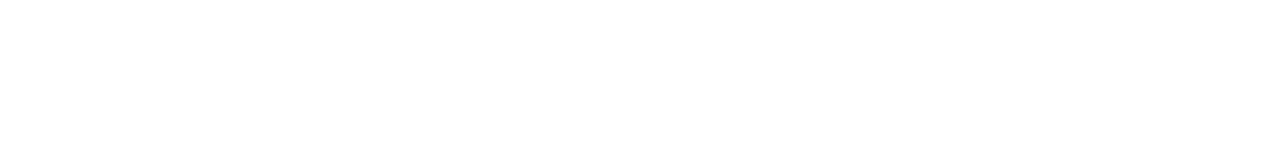
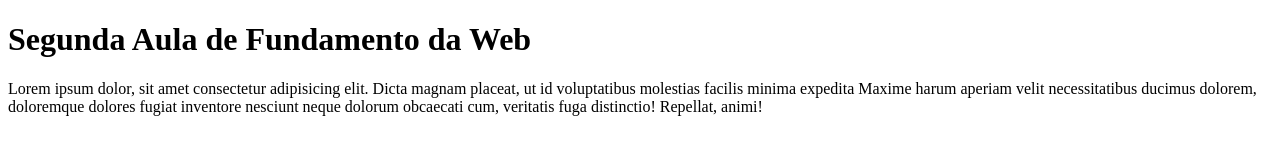
Before and after one commit to ErickS87/ErickS87.github.io, a plain HTML site: page index.html in a window 1280 px wide. Drawn offline with Linux system fonts and the light colour scheme.

Commit message:
Testando commit

```diff
--- a/index.html
+++ b/index.html
@@ -7,8 +7,15 @@
 </head>
 <body>
 
+    <h1>Segunda Aula de Fundamento da Web</h1>
 
+    <header>
 
+        <p>Lorem ipsum dolor, sit amet consectetur adipisicing elit. Dicta magnam placeat, ut id voluptatibus molestias facilis minima expedita
+            Maxime harum aperiam velit necessitatibus ducimus dolorem,
+            doloremque dolores fugiat inventore nesciunt neque dolorum obcaecati cum, veritatis fuga distinctio! Repellat, animi!</p>
+
+    </header>
 
 </body>
 </html>
```
